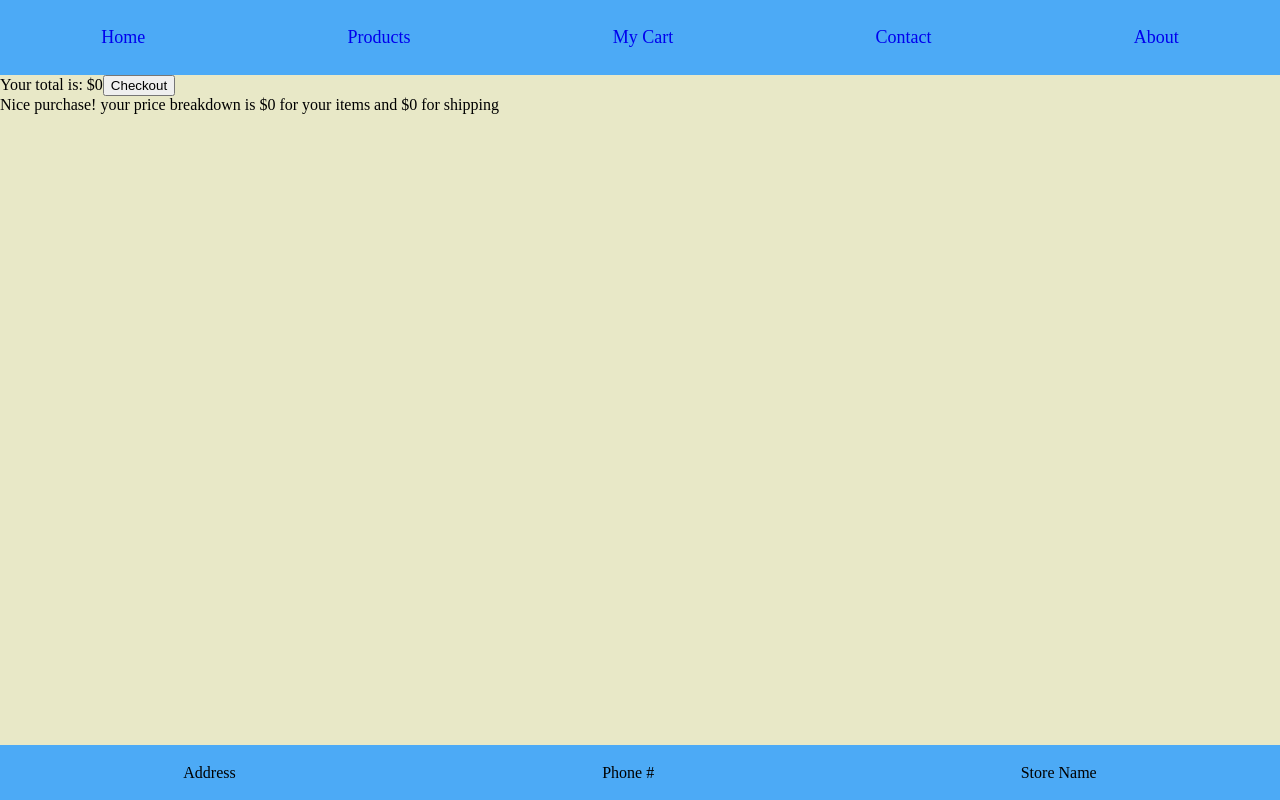
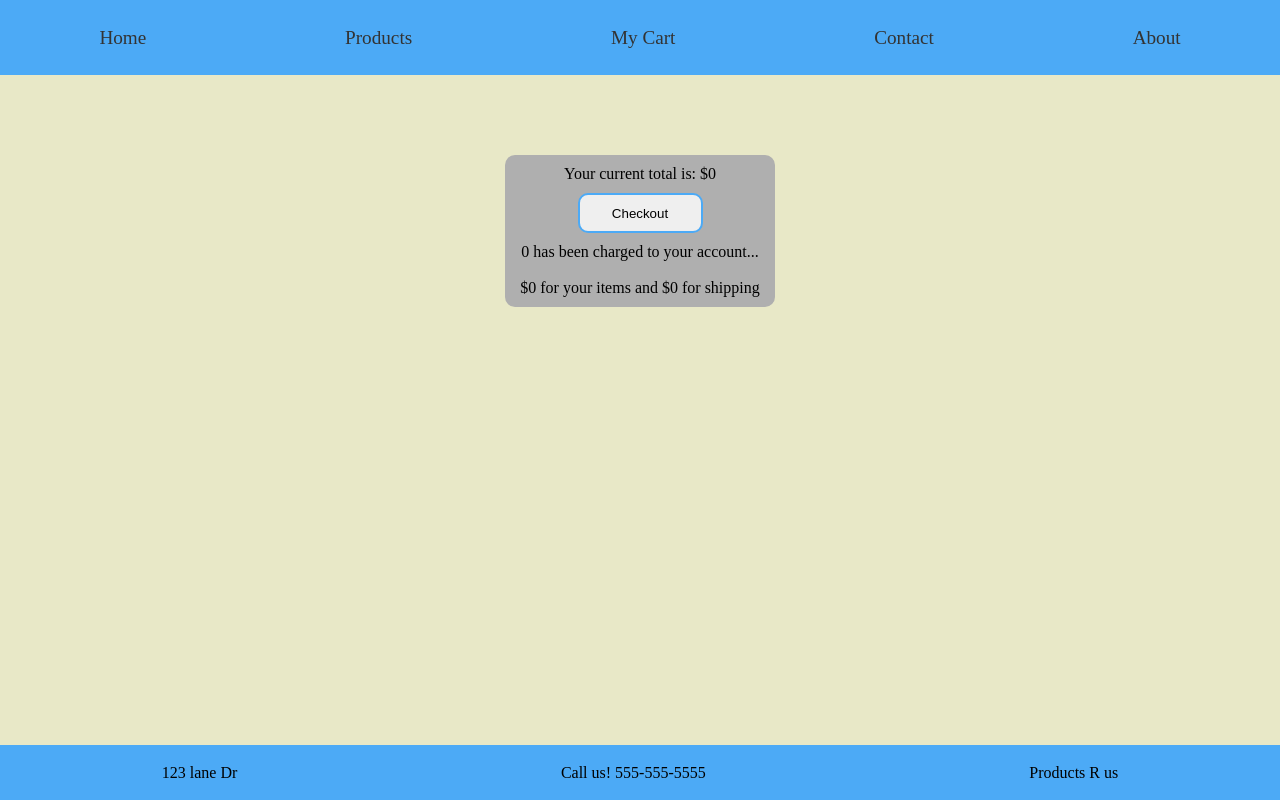
Before and after one commit to tylermckell01/Front-End-Capstones, a React (Create React App) app in the folder React Capstone/capstone/: page /my-cart in a window 1280 px wide. Both pictures are taken after a click on the button "Checkout". Built offline with nearby package versions, Linux system fonts and the light colour scheme.

Commit message:
almost all functionality complete, styling done

```diff
--- a/React Capstone/capstone/src/components/custom-components/ProductCard.jsx
+++ b/React Capstone/capstone/src/components/custom-components/ProductCard.jsx
@@ -71,7 +71,7 @@ export default function ProductCard(props) {
                 ])
               }
             >
-              - 1 quantity
+              - 1
             </button>
             <button
               className="remove-product-button"
@@ -89,8 +89,9 @@ export default function ProductCard(props) {
                 ])
               }
             >
-              + 1 quantity
+              + 1
             </button>
+            <br />
             {props.productInfo.quantity > 0
               ? `Current Quantity: ${props.productInfo.quantity}`
               : "0 in your cart, please add or remove"}
--- a/React Capstone/capstone/src/components/navigation/Footer.jsx
+++ b/React Capstone/capstone/src/components/navigation/Footer.jsx
@@ -1,9 +1,9 @@
 export default function Footer() {
   return (
     <div className="footer-container">
-      <div className="address-wrapper">Address</div>
-      <div className="phone-wrapper">Phone #</div>
-      <div className="store-name-wrapper">Store Name</div>
+      <div className="address-wrapper">123 lane Dr</div>
+      <div className="phone-wrapper">Call us! 555-555-5555</div>
+      <div className="store-name-wrapper">Products R us</div>
     </div>
   );
 }
--- a/React Capstone/capstone/src/components/pages/MyCart.jsx
+++ b/React Capstone/capstone/src/components/pages/MyCart.jsx
@@ -23,10 +23,10 @@ export default function MyCart(props) {
 
   function checkoutButton() {
     return (
-      <div>
+      <div className="checkout-message">
         {" "}
-        Nice purchase! your price breakdown is ${subTotal} for your items and $
-        {shippingCost} for shipping
+        {totalPrice} has been charged to your account... <br /> <br /> $
+        {subTotal} for your items and ${shippingCost} for shipping
       </div>
     );
   }
@@ -35,11 +35,14 @@ export default function MyCart(props) {
     <div className="mycart-page-container">
       {/* {console.log(shippingCost)} */}
 
-      <div>
-        {totalPrice > 1 ? `Your total is: $${totalPrice}` : "Your total is: $0"}
+      <div className="total-cost">
+        {totalPrice > 1
+          ? `Your current total is: $${totalPrice}`
+          : "Your current total is: $0"}
         <button onClick={() => setCheckoutMessage(true)}>Checkout</button>
         <div>{checkoutMessage ? checkoutButton() : ""}</div>
       </div>
+      <div className="cards-wrapper">
         {yourCart.map((cartproduct, index) => {
           console.log(index);
           return (
@@ -52,5 +55,6 @@ export default function MyCart(props) {
           );
         })}
       </div>
+    </div>
   );
 }
--- a/React Capstone/capstone/src/components/pages/Products.jsx
+++ b/React Capstone/capstone/src/components/pages/Products.jsx
@@ -95,6 +95,8 @@ export default function Products(props) {
   return (
     <div className="products-page-container">
       <div className="page-title">Products page</div>
+      Filters <br />
+      <div className="filter-container">
         <div className="filter">
           <select
             name="product-filter"
@@ -106,7 +108,7 @@ export default function Products(props) {
             <option value="electronics">Electronics</option>
             <option value="jewelery">Jewelery</option>
           </select>
-
+        </div>
         <div className="order">
           <select
             name="product-order"
--- a/React Capstone/capstone/src/components/util/truncate.js
+++ b/React Capstone/capstone/src/components/util/truncate.js
@@ -1,6 +1,6 @@
 export default function truncate(stringToTruncate) {
   if (stringToTruncate?.length > 10) {
-    return stringToTruncate?.substring(0, 35) + "...";
+    return stringToTruncate?.substring(0, 30) + "...";
   } else {
     return stringToTruncate;
   }
--- a/React Capstone/capstone/src/styles/custom-components/productcard.scss
+++ b/React Capstone/capstone/src/styles/custom-components/productcard.scss
@@ -9,20 +9,58 @@
     gap: 5px;
     padding-bottom: 10px;
     margin-bottom: 50px;
-    background-color: $light-grey;
+    background-color: $lightest-blue;
     border: solid 1px black;
+    border-radius: 10px;
 
     .card-image {
       width: 95%;
-      height: 210px;
-      padding-top: 10px;
+      height: 42%;
+      padding-top: 15px;
     }
 
     div {
+      background-color: $light-grey;
+      height: 15%;
+      width: 260px;
       border: 1px solid black;
-      width: 260px;
-      // height: 25px;
-      height: 15%;
+      padding: 5px;
+    }
+
+    a {
+      color: #333;
+      text-decoration: none;
+      position: relative;
+
+      &:before {
+        content: "";
+        position: absolute;
+        bottom: 0;
+        left: 0;
+        width: 0;
+        height: 2px;
+        background-color: $light-grey;
+        transition: width 0.1s ease;
+      }
+
+      &:hover:before {
+        width: 100%;
+      }
+    }
+
+    .cart-buttons {
+      text-align: center;
+
+      button {
+        margin: 0 5px 5px 5px;
+        border-radius: 5px;
+        border: 1px solid $light-blue;
+
+        &:hover {
+          background-color: $light-blue;
+          border: 1px solid $cream;
+        }
+      }
     }
     .card-title {
     }
--- a/React Capstone/capstone/src/styles/navigation/header.scss
+++ b/React Capstone/capstone/src/styles/navigation/header.scss
@@ -7,13 +7,34 @@
   background-color: $light-blue;
   font-size: larger;
 
+  // a {
+  //   text-decoration: none;
+  //   font-size: large;
+
+  //   &:hover {
+  //     color: white;
+  //   }
+
+  // }
+
   a {
+    color: #333;
     text-decoration: none;
-    font-size: large;
+    position: relative;
 
-    // .active {
-    //   color: white;
+    &:before {
+      content: "";
+      position: absolute;
+      bottom: 0;
+      left: 0;
+      width: 0;
+      height: 2px;
+      background-color: #ff6600;
+      transition: width 0.5s ease;
+    }
 
-    // }
+    &:hover:before {
+      width: 100%;
+    }
   }
 }
--- a/React Capstone/capstone/src/styles/pages/about.scss
+++ b/React Capstone/capstone/src/styles/pages/about.scss
@@ -5,10 +5,11 @@
   gap: 25px;
 
   .info-wrapper {
-    background-color: $light-purple;
+    background-color: $light-blue;
     width: 700px;
     height: 150px;
     padding-left: 10px;
+    border: 1px solid $dark-grey;
     border-radius: 10px;
 
     // h3 {
--- a/React Capstone/capstone/src/styles/pages/mycart.scss
+++ b/React Capstone/capstone/src/styles/pages/mycart.scss
@@ -0,0 +1,55 @@
+.mycart-page-container {
+  width: 100%;
+  display: flex;
+  flex-direction: column;
+  align-items: center;
+  padding-top: 60px;
+
+  .total-cost {
+    width: 250px;
+    display: flex;
+    flex-direction: column;
+    align-items: center;
+    margin: 20px;
+    padding: 10px;
+    border-radius: 10px;
+    background-color: $light-grey;
+    gap: 10px;
+
+    button {
+      width: 50%;
+      height: 40px;
+      border-radius: 10px;
+      border: 2px solid $light-blue;
+
+      &:hover {
+        background-color: $light-blue;
+        border: 1px solid $cream;
+      }
+    }
+
+    .checkout-message {
+      text-align: center;
+      // letter-spacing: 1px;
+    }
+  }
+
+  .cards-wrapper {
+    width: 95%;
+    height: fit-content;
+    display: flex;
+    flex-wrap: wrap;
+    justify-content: space-between;
+    margin-bottom: 100px;
+    // gap: 10px;
+  }
+  .product-cards-container {
+    .individual-cacr-wrapper {
+      .card-img {
+        width: 95%;
+        height: 42%;
+        padding-top: 15px;
+      }
+    }
+  }
+}
--- a/React Capstone/capstone/src/styles/pages/products.scss
+++ b/React Capstone/capstone/src/styles/pages/products.scss
@@ -5,26 +5,27 @@
   align-items: center;
   padding-top: 60px;
 
-  // .page-title {
-  //   font-size: 46px;
-  //   border: 1px solid black;
-  //   margin-bottom: 25px;
-  // }
+  .page-title {
+    color: black;
+  }
 
-  .products-page-search {
-    width: 200px;
-    height: 30px;
-    margin-bottom: 25px;
-    background-color: $lightest-grey;
+  // color: green;
+  // font-size: larger;
+
+  .filter-container {
+    margin: 10px 0px 20px 0px;
+    display: flex;
+    justify-content: center;
+    width: 300px;
+    // width: fit-content;
   }
 
   .cards-wrapper {
-    width: 1500px;
+    width: 95%;
     height: fit-content;
     display: flex;
     flex-wrap: wrap;
     justify-content: space-between;
     margin-bottom: 100px;
-    gap: 10px;
   }
 }
```
Lines whose indentation alone changed are shown as unchanged.
